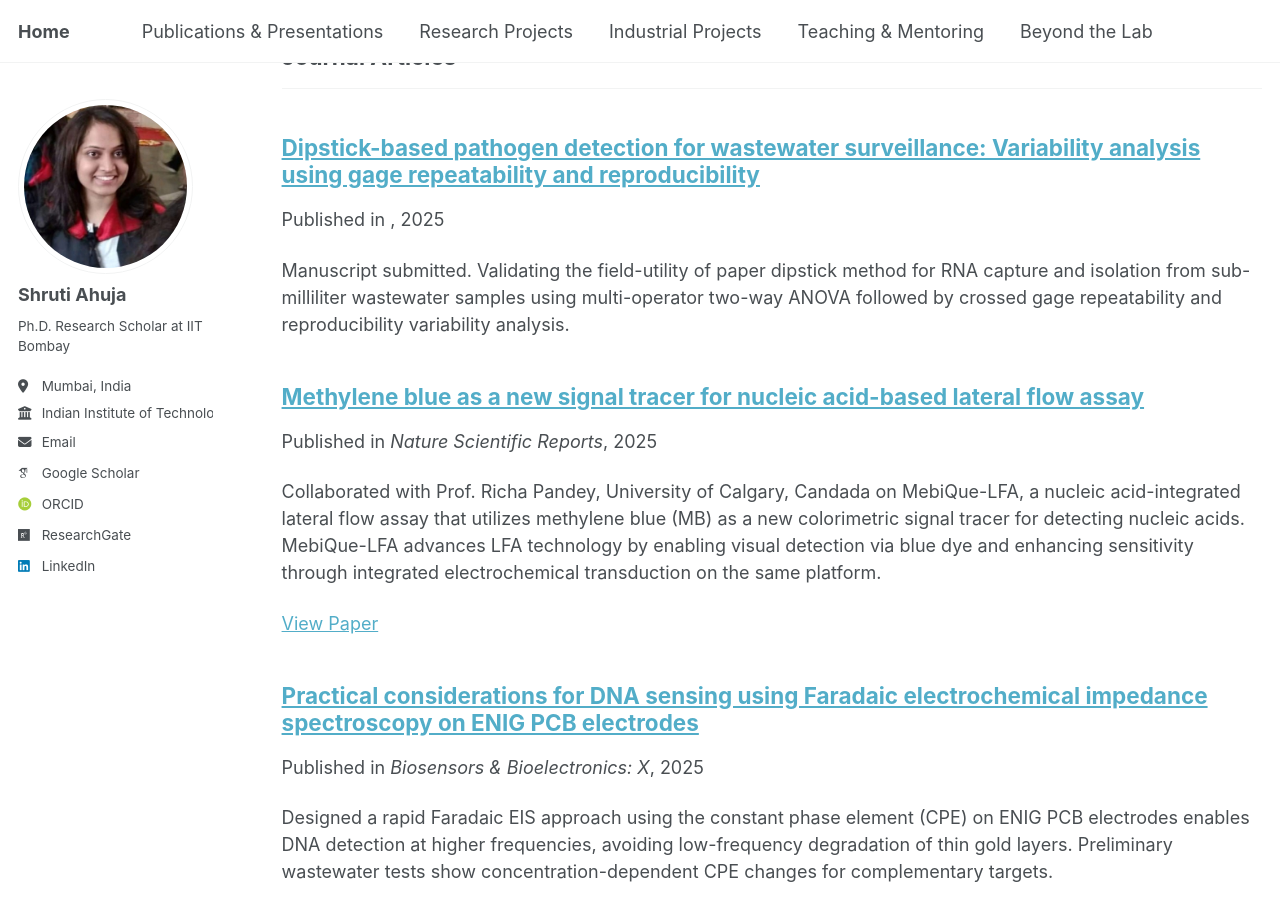
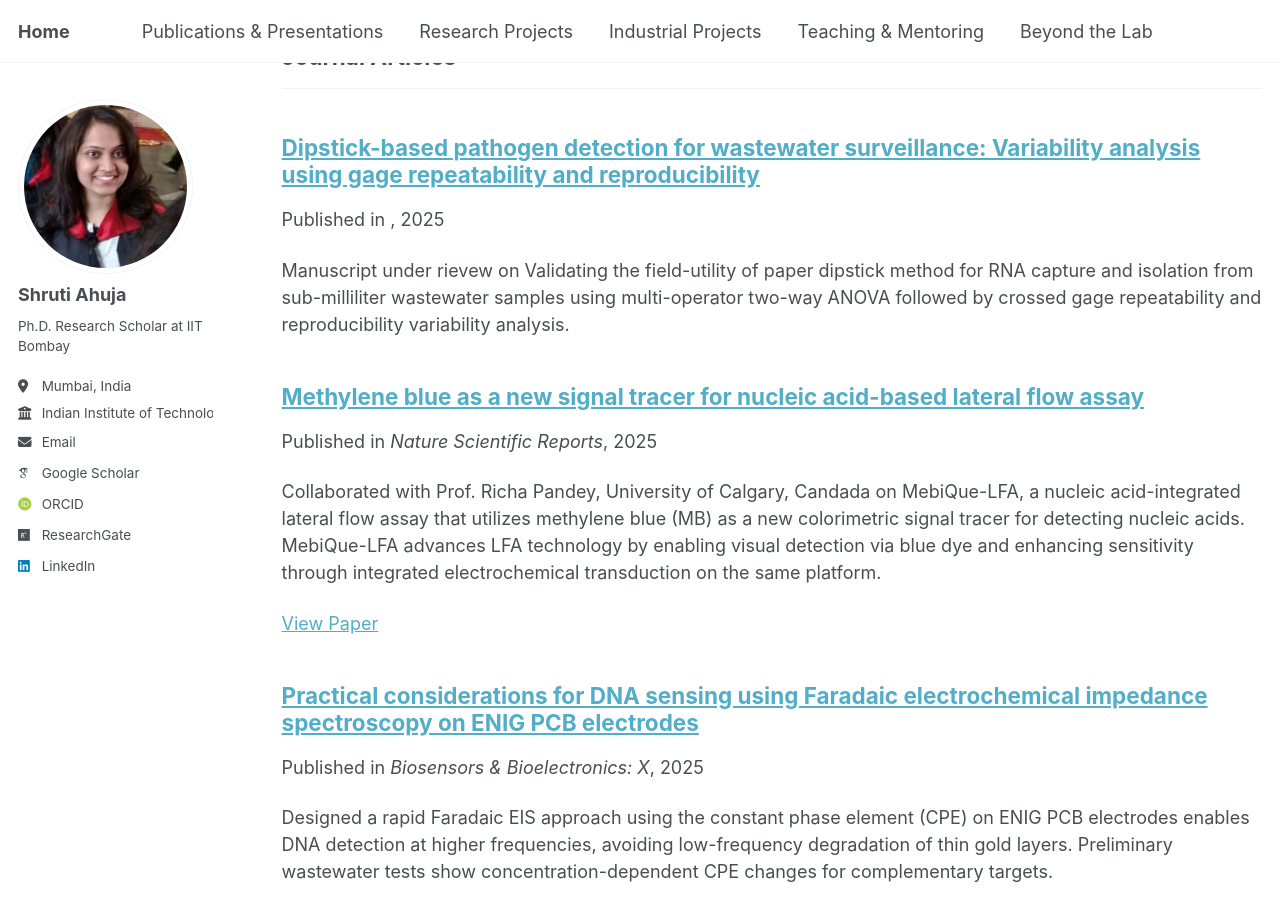
Before and after one commit to shrutiahuja/shrutiahuja.github.io, a Jekyll site: the page built from _pages/publications.html, in a window 1280 px wide and 900 px high, scrolled down 610 px. Built offline with Jekyll 4.4.1, drawn with Linux system fonts in a browser that asks for light colours; some web fonts are replaced; a script that is not in the unit is left out.

Commit message:
Update 2025-12-01-gage.md

```diff
--- a/_publications/2025-12-01-gage.md
+++ b/_publications/2025-12-01-gage.md
@@ -3,8 +3,7 @@ title: "Dipstick-based pathogen detection for wastewater surveillance: Variabili
 collection: publications
 category: manuscripts
 permalink: /publications/2025-12-01-gage/
-excerpt: 'Manuscript submitted.
-Validating the field-utility of paper dipstick method for RNA capture and isolation from sub-milliliter wastewater samples using multi-operator two-way ANOVA followed by crossed gage repeatability and reproducibility variability analysis.'
+excerpt: 'Manuscript under rievew on Validating the field-utility of paper dipstick method for RNA capture and isolation from sub-milliliter wastewater samples using multi-operator two-way ANOVA followed by crossed gage repeatability and reproducibility variability analysis.'
 ---
 
 Developed and validated a paper dipstick workflow that isolates viral RNA directly from wastewater without centrifugation, filtration, or preprocessing. To confirm its reliability for field deployment, multiple operators processed wastewater samples, and variability was quantified using two-way ANOVA and crossed gage repeatability and reproducibility (gage R&R). The method consistently captured PMMoV reflecting temporal shifts in viral load associated with changes in population density.
```
